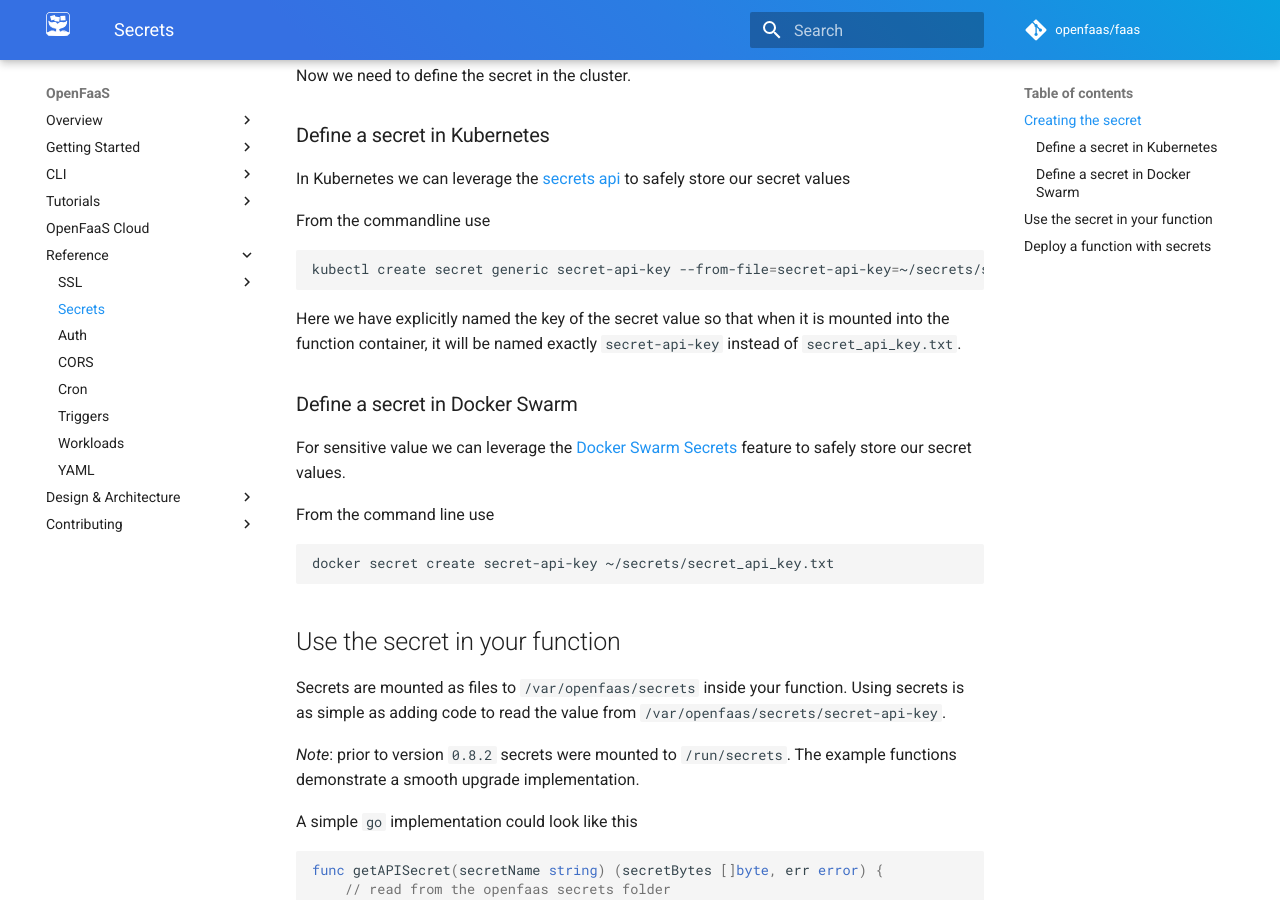
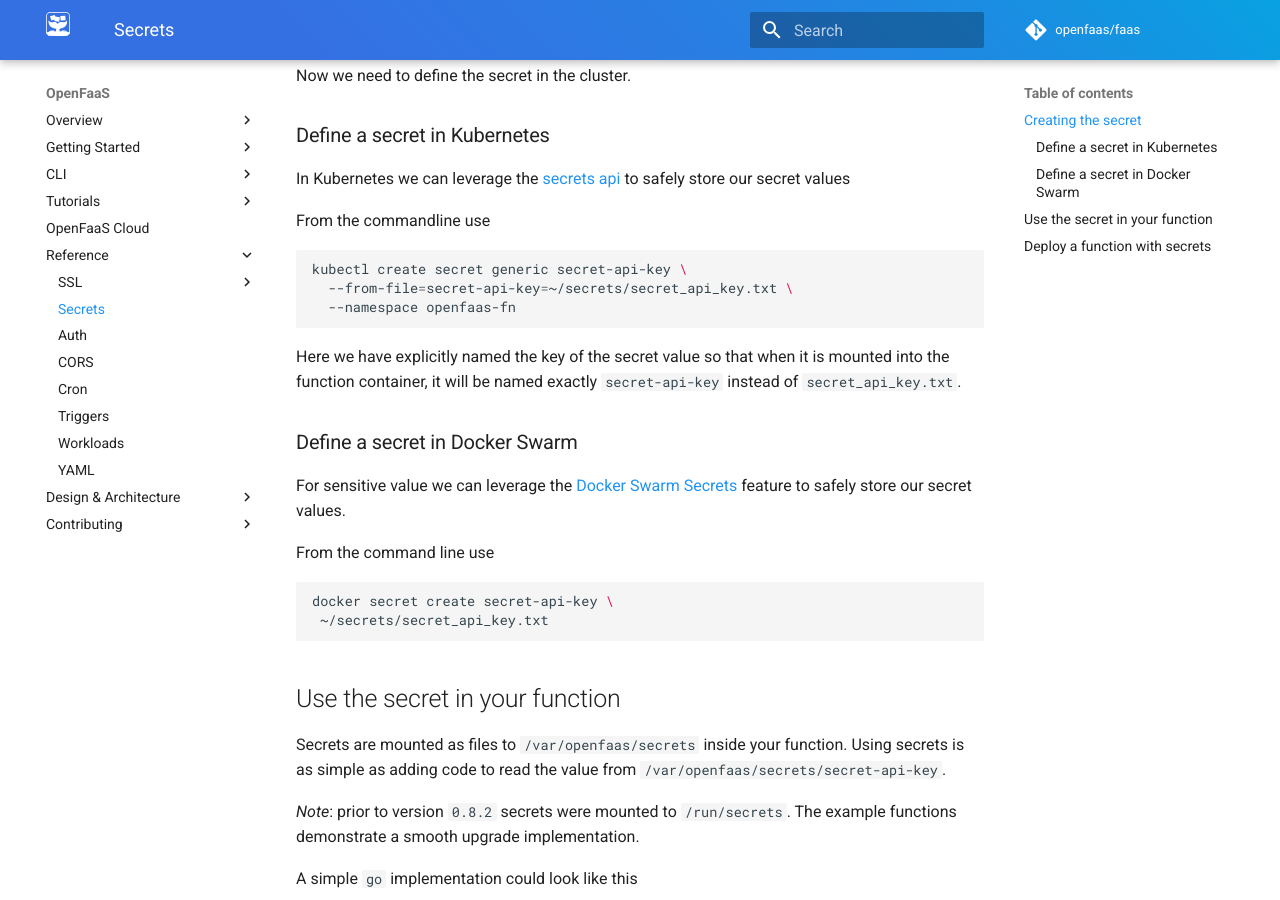
Before and after one commit to openfaas/docs, an MkDocs documentation site: the page built from docs/reference/secrets.md, in a window 1280 px wide and 900 px high, scrolled down 487 px. Built offline with MkDocs 1.6.1 and Material for MkDocs 9.7.7, drawn with Linux system fonts in a browser that asks for light colours; comment, search, counter and statistics services are not loaded.

Commit message:
Wrap secret usage with bash
Signed-off-by: Alex Ellis (VMware) <alexellis2@gmail.com>

````diff
--- a/docs/reference/secrets.md
+++ b/docs/reference/secrets.md
@@ -21,7 +21,9 @@ In Kubernetes we can leverage the [secrets api](https://kubernetes.io/docs/conce
 From the commandline use
 
 ```sh
-kubectl create secret generic secret-api-key --from-file=secret-api-key=~/secrets/secret_api_key.txt --namespace openfaas-fn
+kubectl create secret generic secret-api-key \
+  --from-file=secret-api-key=~/secrets/secret_api_key.txt \
+  --namespace openfaas-fn
 ```
 
 Here we have explicitly named the key of the secret value so that when it is mounted into the function container, it will be named exactly `secret-api-key` instead of `secret_api_key.txt`.
@@ -33,7 +35,8 @@ For sensitive value we can leverage the [Docker Swarm Secrets](https://docs.dock
 From the command line use
 
 ```sh
-docker secret create secret-api-key ~/secrets/secret_api_key.txt
+docker secret create secret-api-key \
+ ~/secrets/secret_api_key.txt
 ```
 
 ## Use the secret in your function
````
